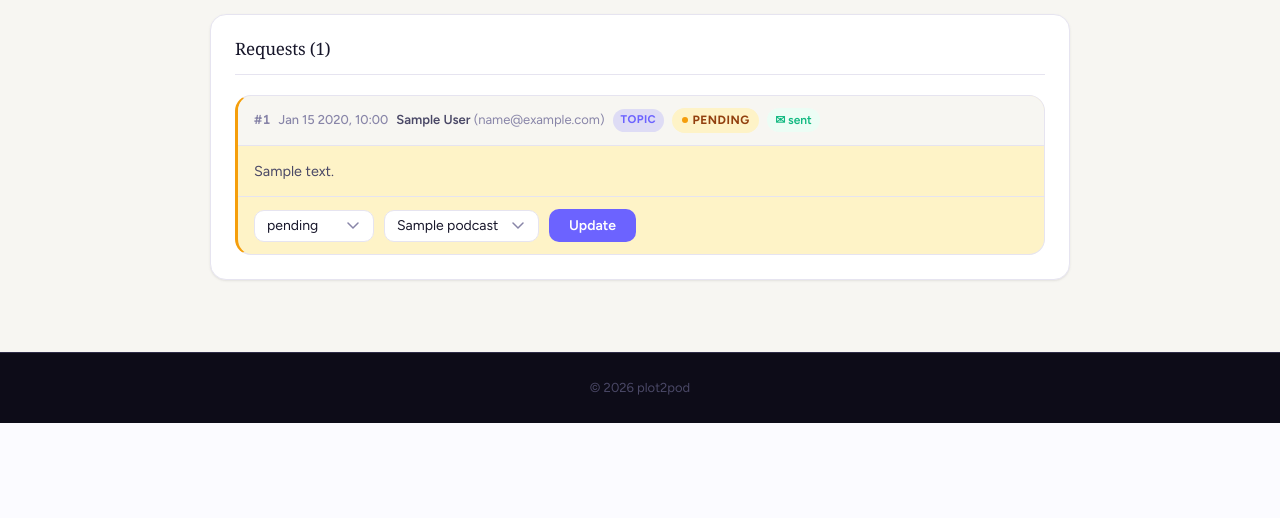
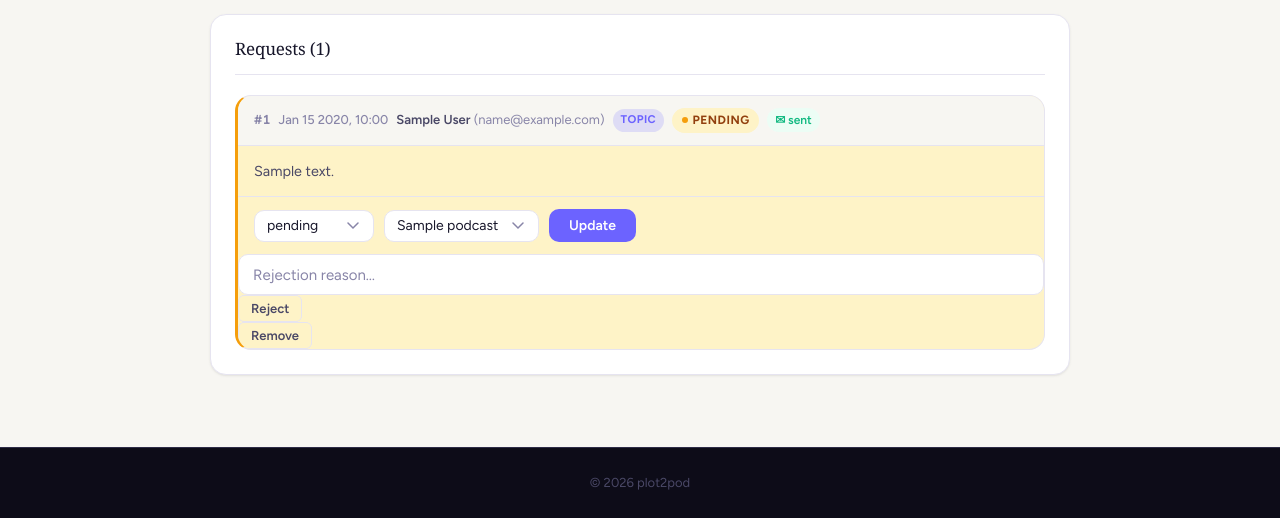
Before and after one commit to mik67/plot2pod, a PHP site: page /admin.php in a window 1280 px wide. Shown: the part 1468-1986 px from the top of the page. Before the commit the page ends 1891 px from the top, so only its background shows below. Run offline with PHP 8.4, Linux system fonts and the light colour scheme; the visitor is signed in with stand-in values (Sample User, id 1); tables that the repository leaves empty hold one stand-in row (values such as "Sample post"); some web fonts are replaced.

Commit message:
feat: add reject and delete buttons to request list

```diff
--- a/admin.php
+++ b/admin.php
@@ -328,6 +328,9 @@ $done    = count(array_filter($requests, fn($r) => $r['status'] === 'done'));
                             <?php else: ?>
                                 <?= htmlspecialchars($r['content']) ?>
                             <?php endif; ?>
+                            <?php if ($r['status'] === 'rejected' && $r['reject_reason']): ?>
+                                <em class="reject-reason">Rejected: <?= htmlspecialchars($r['reject_reason']) ?></em>
+                            <?php endif; ?>
                         </div>
 
                         <form method="POST" action="/admin.php" class="admin-request-form">
@@ -355,6 +358,26 @@ $done    = count(array_filter($requests, fn($r) => $r['status'] === 'done'));
 
                             <button type="submit">Update</button>
                         </form>
+
+                        <?php if (!in_array($r['status'], ['rejected', 'done', 'deleted'])): ?>
+                        <form method="POST" action="/admin.php" class="admin-reject-form">
+                            <input type="hidden" name="csrf_token"  value="<?= $csrf ?>">
+                            <input type="hidden" name="action"      value="reject_request">
+                            <input type="hidden" name="request_id"  value="<?= $r['id'] ?>">
+                            <input type="text" name="reject_reason" placeholder="Rejection reason…" required>
+                            <button type="submit" class="btn-small btn-danger">Reject</button>
+                        </form>
+                        <?php endif; ?>
+
+                        <?php if ($r['status'] !== 'deleted'): ?>
+                        <form method="POST" action="/admin.php" style="display:inline"
+                              onsubmit="return confirm('Remove this request?')">
+                            <input type="hidden" name="csrf_token"  value="<?= $csrf ?>">
+                            <input type="hidden" name="action"      value="delete_request">
+                            <input type="hidden" name="request_id"  value="<?= $r['id'] ?>">
+                            <button type="submit" class="btn-small btn-danger">Remove</button>
+                        </form>
+                        <?php endif; ?>
                     </div>
                     <?php endforeach; ?>
                 </div>
```
